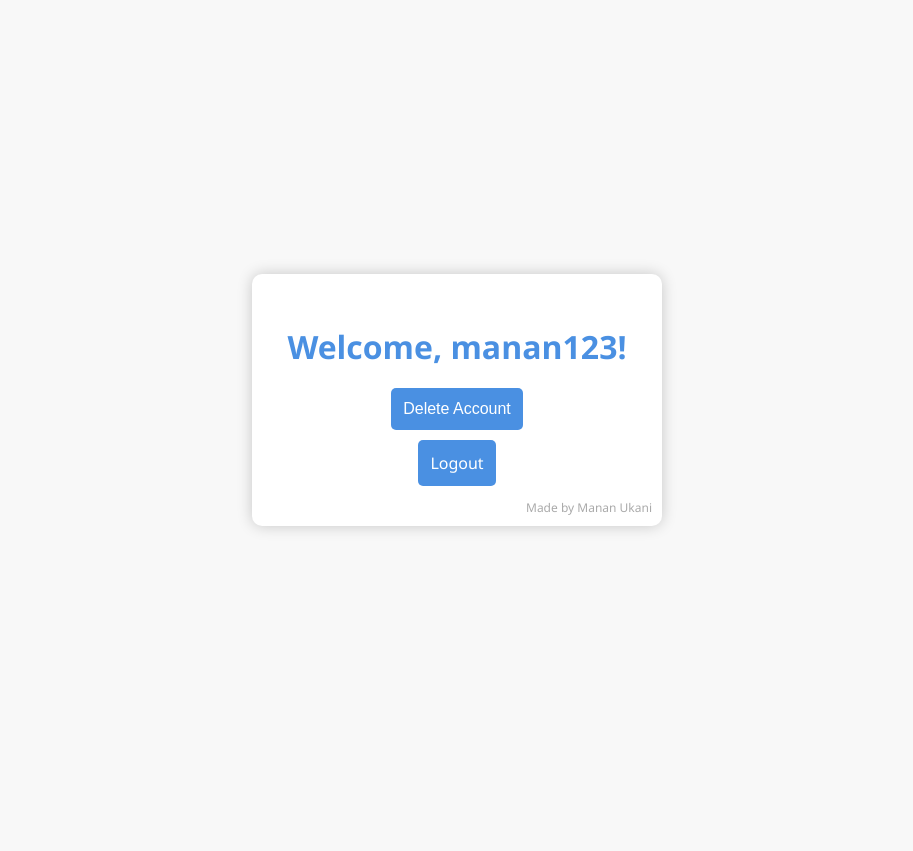
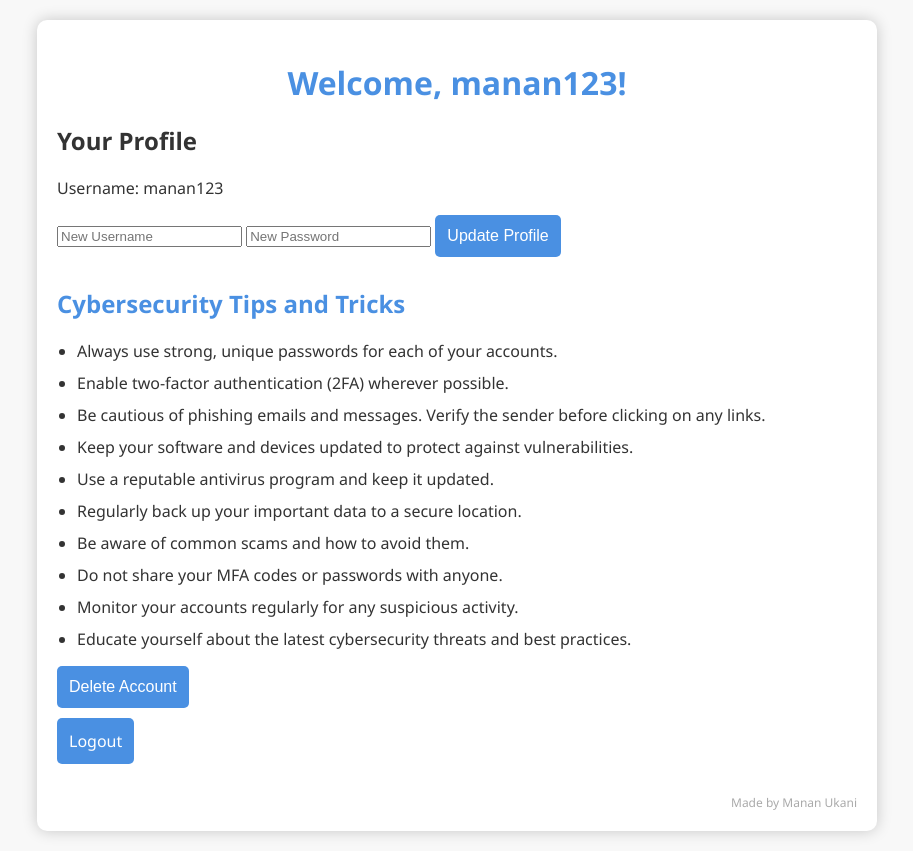
Before and after one commit to MananUkani/2FA-Project, a Flask app: page /dashboard in a window 1280 px wide. Shown: the whole page, without its empty margins (183-1096 px from the left). Before the commit the page ends 531 px from the top, so only its background shows below. Run offline with Flask 2, Linux system fonts and the light colour scheme; a user stored in the database is signed in; parts of the project's set-up code (start-up, migrations or seed data) failed here and were passed over.

Commit message:
Update dashboard.html

```diff
--- a/templates/dashboard.html
+++ b/templates/dashboard.html
@@ -9,25 +9,38 @@
             font-family: 'Segoe UI', Tahoma, Geneva, Verdana, sans-serif;
             background-color: #f8f8f8;
             margin: 0;
-            padding: 0;
-            display: flex;
-            justify-content: center;
-            align-items: center;
-            height: 100vh;
+            padding: 20px;
             color: #333;
         }
         .container {
+            max-width: 800px;
+            margin: 0 auto;
+            padding: 20px;
             background-color: #fff;
-            padding: 30px;
             border-radius: 10px;
             box-shadow: 0 0 15px rgba(0, 0, 0, 0.2);
-            width: 350px;
-            text-align: center;
             position: relative;
         }
         h1 {
             margin-bottom: 20px;
             color: #4a90e2;
+            text-align: center;
+        }
+        .profile {
+            margin-bottom: 20px;
+        }
+        .tips {
+            margin-top: 20px;
+        }
+        .tips h2 {
+            color: #4a90e2;
+        }
+        .tips ul {
+            list-style-type: disc;
+            padding-left: 20px;
+        }
+        .tips li {
+            margin-bottom: 10px;
         }
         button, a {
             padding: 12px;
@@ -45,17 +58,40 @@
             background-color: #357ABD;
         }
         .footer {
-            position: absolute;
-            bottom: 10px;
-            right: 10px;
+            text-align: right;
             font-size: 12px;
             color: #aaa;
+            margin-top: 20px;
         }
     </style>
 </head>
 <body>
     <div class="container">
         <h1>Welcome, {{ session['username'] }}!</h1>
+        <div class="profile">
+            <h2>Your Profile</h2>
+            <p>Username: {{ session['username'] }}</p>
+            <form method="POST" action="{{ url_for('profile') }}">
+                <input type="text" name="username" placeholder="New Username" required>
+                <input type="password" name="password" placeholder="New Password" required>
+                <button type="submit">Update Profile</button>
+            </form>
+        </div>
+        <div class="tips">
+            <h2>Cybersecurity Tips and Tricks</h2>
+            <ul>
+                <li>Always use strong, unique passwords for each of your accounts.</li>
+                <li>Enable two-factor authentication (2FA) wherever possible.</li>
+                <li>Be cautious of phishing emails and messages. Verify the sender before clicking on any links.</li>
+                <li>Keep your software and devices updated to protect against vulnerabilities.</li>
+                <li>Use a reputable antivirus program and keep it updated.</li>
+                <li>Regularly back up your important data to a secure location.</li>
+                <li>Be aware of common scams and how to avoid them.</li>
+                <li>Do not share your MFA codes or passwords with anyone.</li>
+                <li>Monitor your accounts regularly for any suspicious activity.</li>
+                <li>Educate yourself about the latest cybersecurity threats and best practices.</li>
+            </ul>
+        </div>
         <form method="POST" action="{{ url_for('delete') }}">
             <button type="submit">Delete Account</button>
         </form>
```
